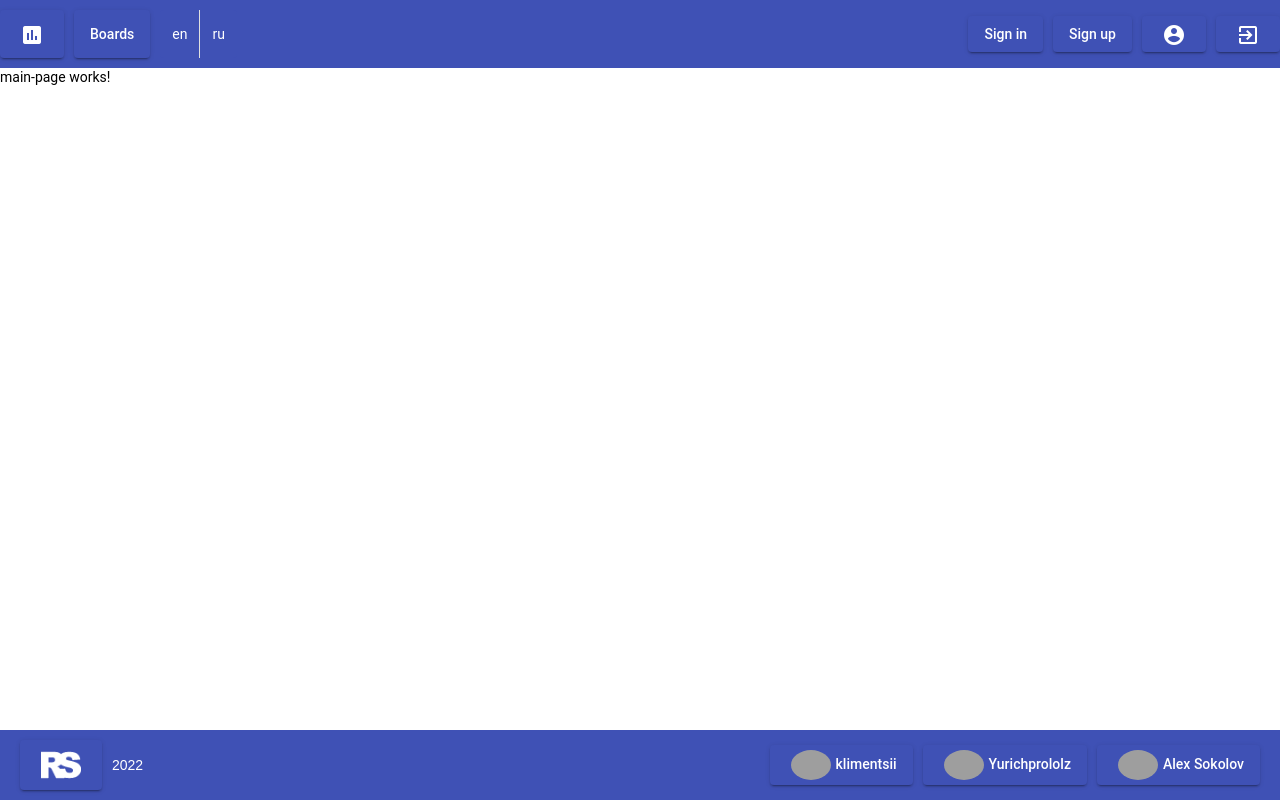
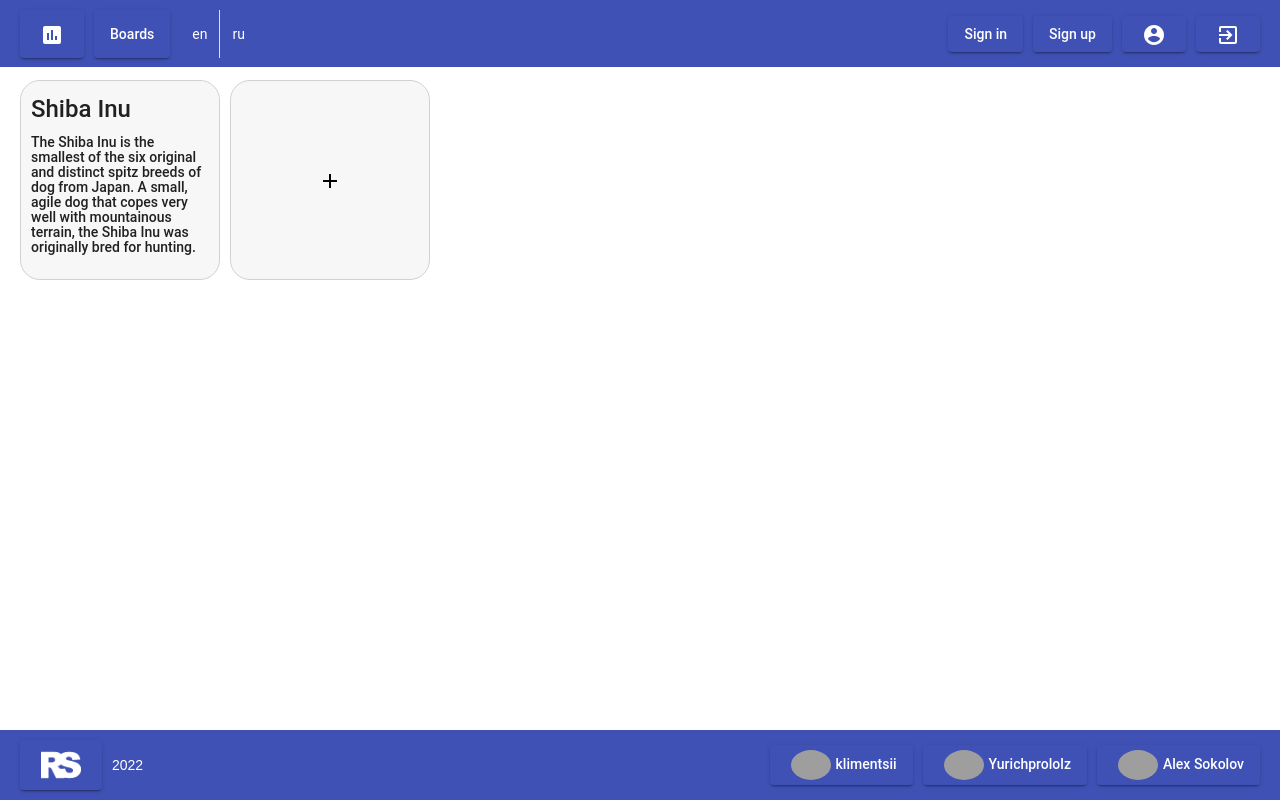
Before and after one commit to klimentsii/project-management-app, an Angular app in the folder project-management-app/: page /boards in a window 1280 px wide. Built offline with nearby package versions, Linux system fonts and the light colour scheme; grey boxes are pictures that could not be loaded.

Commit message:
add: boards list

```diff
--- a/project-management-app/src/app/board/board-routing.module.ts
+++ b/project-management-app/src/app/board/board-routing.module.ts
@@ -1,10 +1,10 @@
 import { NgModule } from '@angular/core';
 import { RouterModule, Routes } from '@angular/router';
-import MainPageComponent from "./pages/main-page/main-page.component";
+import { BoardComponent } from './pages/board/board.component';
 import ProjectsPageComponent from "./pages/projects-page/projects-page.component";
 
 const routes: Routes = [
-  { path: '', component: MainPageComponent },
+  { path: '', component: BoardComponent },
   { path: ':id', component: ProjectsPageComponent },
 ];
 
--- /dev/null
+++ b/project-management-app/src/app/board/pages/board/board.component.html
@@ -0,0 +1,21 @@
+<section class="board">
+  <div class="container">
+    <div class="board-inner">
+      <button mat-button class="board-item card" >
+        <mat-card>
+          <mat-card-title>Shiba Inu
+          </mat-card-title>
+          <mat-card-content>
+            <p>
+              The Shiba Inu is the smallest of the six original and distinct spitz breeds of dog from Japan. A small, agile dog that copes very well with mountainous terrain, the Shiba Inu was originally bred for hunting.
+            </p>
+          </mat-card-content>
+        </mat-card>
+      </button>
+
+      <button mat-button class="board-item"><mat-icon>add</mat-icon></button>
+
+
+    </div>
+  </div>
+</section>
--- /dev/null
+++ b/project-management-app/src/app/board/pages/board/board.component.scss
@@ -0,0 +1,48 @@
+.board {
+  width: 100%;
+  height: 100vh;
+
+  .board-inner {
+    position: absolute;
+    display: flex;
+    flex-wrap: wrap;
+    column-gap: 10px;
+    row-gap: 10px;
+    top: 70px;
+
+    .board-item {
+
+      height: 200px;
+      width: 200px;
+      background-color: #F7F7F7;
+      border: 1px solid rgb(209, 209, 209);
+      border-radius: 20px;
+      margin: 10px 0;
+      padding: 0;
+    }
+
+    .board-item.card {
+      display: flex;
+      text-align: left;
+
+      p {
+        width: 100%;
+        white-space: normal;
+        line-height: 15px;
+      }
+
+      ::ng-deep .mat-button-wrapper {
+        border-radius: 20px;
+        width: 200px;
+        height: 200px;
+
+        .mat-card {
+          padding: 10px;
+          border-radius: 20px;
+          background-color: #F7F7F7;
+          box-shadow: none;
+        }
+      }
+    }
+  }
+}
--- /dev/null
+++ b/project-management-app/src/app/board/pages/board/board.component.ts
@@ -0,0 +1,16 @@
+import { Component, OnInit, ChangeDetectionStrategy } from '@angular/core';
+
+@Component({
+  selector: 'app-board',
+  templateUrl: './board.component.html',
+  styleUrls: ['./board.component.scss'],
+  changeDetection: ChangeDetectionStrategy.OnPush
+})
+export class BoardComponent implements OnInit {
+
+  constructor() { }
+
+  ngOnInit(): void {
+  }
+
+}
--- a/project-management-app/src/app/board/pages/main-page/main-page.component.html
+++ /dev/null
@@ -1 +0,0 @@
-<div>Main page where we can see-add-remove boards</div>
--- a/project-management-app/src/app/board/pages/main-page/main-page.component.ts
+++ /dev/null
@@ -1,11 +0,0 @@
-import { ChangeDetectionStrategy, Component } from '@angular/core';
-
-@Component({
-  selector: 'app-main-page',
-  template: `
-    <p>main-page works!</p>
-  `,
-  styleUrls: ['./main-page.component.scss'],
-  changeDetection: ChangeDetectionStrategy.OnPush,
-})
-export default class MainPageComponent { }
--- a/project-management-app/src/app/core/components/footer/footer.component.scss
+++ b/project-management-app/src/app/core/components/footer/footer.component.scss
@@ -4,6 +4,7 @@ footer {
   bottom: 0;
   left: 0;
   right: 0;
+  height: 70px;
 
   .footer-inner {
     display: flex;
--- a/project-management-app/src/app/core/components/header/header.component.html
+++ b/project-management-app/src/app/core/components/header/header.component.html
@@ -1,5 +1,5 @@
 <header>
-  <div class="header-container">
+  <div class="header-container container">
     <div class="header-inner">
       <nav class='header-nav'>
         <button mat-raised-button color="primary" routerLink="/"><mat-icon>assessment</mat-icon></button>
--- a/project-management-app/src/app/core/components/header/header.component.scss
+++ b/project-management-app/src/app/core/components/header/header.component.scss
@@ -1,11 +1,10 @@
 header {
   height: 67px;
+  position: fixed;
+  background-color: #3F51B5;
+  width: 100%;
 
   .header-container {
-    position: fixed;
-    background-color: #3F51B5;
-    left: 0;
-    right: 0;
     .header-inner {
       display: flex;
       justify-content: space-between;
--- a/project-management-app/src/app/core/core.module.ts
+++ b/project-management-app/src/app/core/core.module.ts
@@ -4,7 +4,6 @@ import { RouterModule } from '@angular/router';
 import { HTTP_INTERCEPTORS, HttpClientModule } from '@angular/common/http';
 import { ReactiveFormsModule } from '@angular/forms';
 import { ApiInterceptor } from './interceptors/api.interceptor';
-import MainPageComponent from "../board/pages/main-page/main-page.component";
 import ProjectsPageComponent from "../board/pages/projects-page/projects-page.component";
 import HeaderComponent from "./components/header/header.component";
 import FooterComponent from "./components/footer/footer.component";
@@ -13,7 +12,6 @@ import { PageNotFoundComponent } from './pages/page-not-found/page-not-found.com
 
 @NgModule({
   declarations: [
-    MainPageComponent,
     ProjectsPageComponent,
     HeaderComponent,
     FooterComponent,
```
Also changed, not shown: project-management-app/src/app/board/board.module.ts (+6 -1 lines), project-management-app/src/app/board/pages/main-page/main-page.component.scss (deleted), 2 other files (tests, documents, lock files or other folders).
